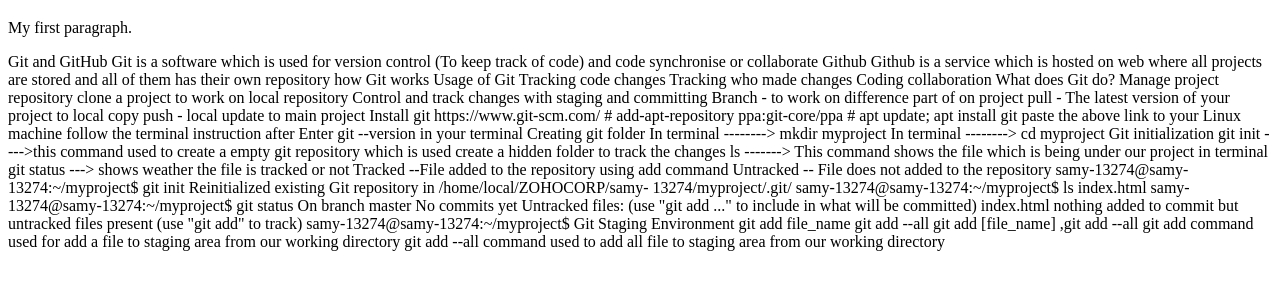
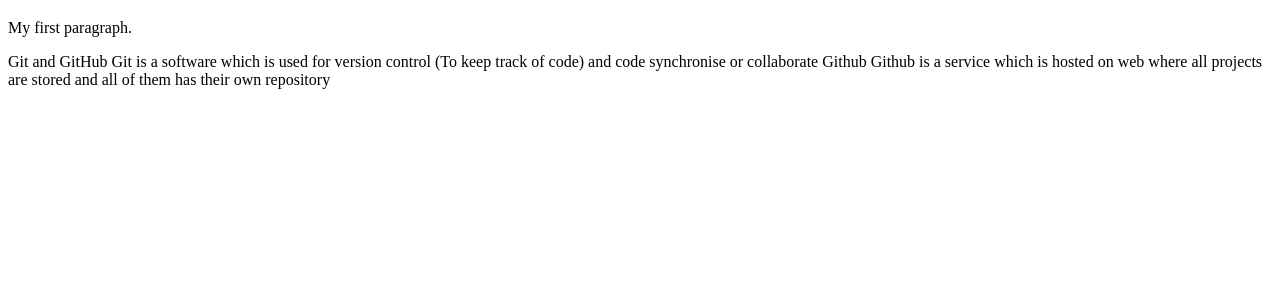
Before and after one commit to periasamygovindaraj/First-try, a plain HTML site: page index.html in a window 1280 px wide. Shown: the part 61-350 px from the top of the page. Drawn offline with Linux system fonts and the light colour scheme.

Commit message:
second changes

```diff
--- a/index.html
+++ b/index.html
@@ -11,78 +11,6 @@
 Github
 	Github is a service which is hosted on web where all projects are stored and all of them has their own repository
 
-how Git works
-
-
-
-Usage of Git
-Tracking code changes
-Tracking who made changes
-Coding collaboration
-
-What does Git do?
-Manage project repository
-clone a project to work on local repository
-Control and track changes with staging and committing
-Branch - to work on difference part of on project
-pull - The latest version of your project to local copy
-push - local update to main project
-
-Install git
-https://www.git-scm.com/
-# add-apt-repository ppa:git-core/ppa # apt update; apt install git
-paste the above link to your Linux machine
-follow the terminal instruction after
-Enter git --version  in your terminal
-
-Creating git  folder
-In terminal --------> mkdir myproject
-In terminal --------> cd myproject
-Git initialization
-	git init ---->this command used to create a empty git repository which is used create a hidden folder to track the changes
-
-	      ls -------> This command shows the file which is being under our project in terminal
-git status ---> shows weather the file is tracked or not
-
-Tracked --File added to the repository using add command
-
-
-	Untracked -- File does not added to the repository
-
-
-samy-13274@samy-13274:~/myproject$ git init
-Reinitialized existing Git repository in /home/local/ZOHOCORP/samy-			      13274/myproject/.git/
-samy-13274@samy-13274:~/myproject$ ls
-index.html
-samy-13274@samy-13274:~/myproject$ git status
-On branch master
-
-No commits yet
-
-Untracked files:
-  (use "git add <file>..." to include in what will be committed)
-index.html
-
-nothing added to commit but untracked files present (use "git add" to track)
-samy-13274@samy-13274:~/myproject$
-
-Git Staging Environment
-git add file_name
-git add --all
-
-git add [file_name] ,git add --all
-git add command used for add a file to staging area from our working directory
-git add --all command used to add all file to staging area from our working directory
-
-
-
-
-
-
-
-
-
-
 
 </p>
 
```
